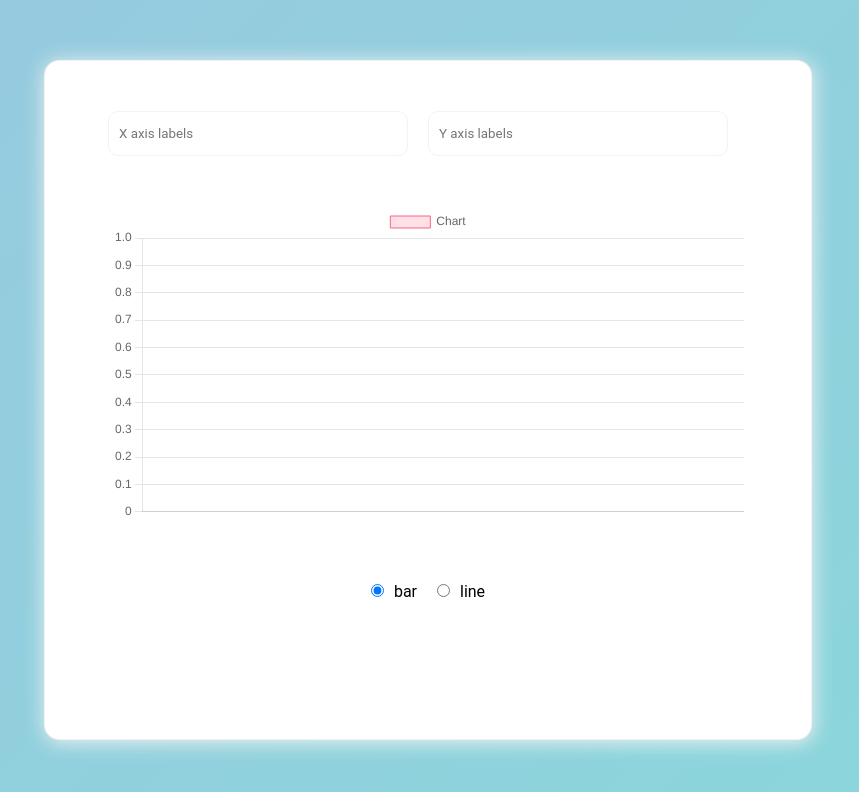
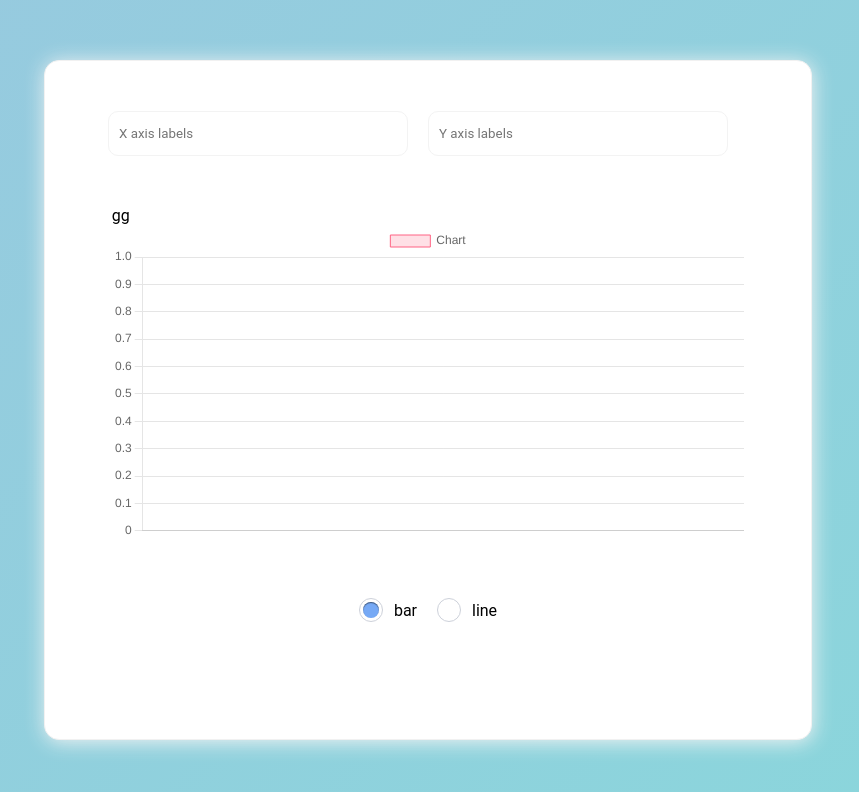
Before and after one commit to GrigoriyShkarta/react-cahrts, a React (Create React App) app: page / in a window 1280 px wide. Shown: the top 792 px of the page, without its empty margins (212-1071 px from the left). Built offline with nearby package versions, Linux system fonts and the light colour scheme.

Commit message:
оптимизировал код

```diff
--- a/src/App.js
+++ b/src/App.js
@@ -1,83 +1,38 @@
 import {useState} from "react";
 
-import {Chart as ChartJS, CategoryScale, LinearScale, BarElement, ArcElement, Title, Tooltip, Legend,
-        PointElement, LineElement,} from 'chart.js';
-import {Bar, Line} from 'react-chartjs-2';
+import {ChartTypeSwitcher, ChartInputs, Chart} from "./components";
 
-import {Checked, InputsCharts} from "./components";
+import {getChartData} from "./utils/Chart.util";
 
 import './scss/app.scss';
-
-ChartJS.register(CategoryScale, LinearScale, PointElement, LineElement, BarElement, ArcElement, Title,
-    Tooltip, Legend);
-
 
 function App() {
     const [labels, setLabels] = useState([]);
     const [numbers, setNumbers] = useState([]);
-    const [chart, setChart] = useState(0)
+    const [chartType, setChart] = useState(0);
 
-    const items = ['bar', 'line']
+    const items = ['bar', 'line'];
 
-    const updateDataX = (value) => {
-        setLabels(value)
-    }
-
-    const updateDataY = (value) => {
-        setNumbers(value)
-    }
-
-    const toggleChart = (index) => {
-        setChart(index)
-    }
-
-    const options = {
-        responsive: true,
-        plugins: {
-            legend: {
-                position: 'top',
-            }
-        },
-    };
-
-    const data = {
-        labels,
-        numbers,
-        datasets: [
-            {
-                label: 'Chart',
-                data:labels.map((label, index) => numbers[index]),
-                backgroundColor: [
-                    'rgba(255, 99, 132, 0.2)',
-                    'rgba(54, 162, 235, 0.2)',
-                    'rgba(255, 206, 86, 0.2)',
-                    'rgba(75, 192, 192, 0.2)',
-                    'rgba(153, 102, 255, 0.2)',
-                    'rgba(255, 159, 64, 0.2)',
-                ],
-                borderColor: [
-                    'rgba(255, 99, 132, 1)',
-                    'rgba(54, 162, 235, 1)',
-                    'rgba(255, 206, 86, 1)',
-                    'rgba(75, 192, 192, 1)',
-                    'rgba(153, 102, 255, 1)',
-                    'rgba(255, 159, 64, 1)',
-                ],
-                borderWidth: 1,
-            },
-        ],
-    };
+    const chartData = getChartData({labels, numbers});
 
     return (
         <div className="container">
             <header>
-                <InputsCharts updateDataX={updateDataX} updateDataY={updateDataY} blurDataX={updateDataX} blurDataY={updateDataY}/>
+                <ChartInputs
+                    updateDataX={setLabels}
+                    updateDataY={setNumbers}
+                />
             </header>
             <div className="chart">
-                {chart === 0 ? <Bar options={options} data={data}/> : null}
-                {chart === 1 ? <Line options={options} data={data}/> : null}
+                <Chart
+                    data={chartData}
+                    type={chartType}
+                />
             </div>
-            <Checked items={items} toggleChart={toggleChart}/>
+            <ChartTypeSwitcher
+                items={items}
+                toggleChart={setChart}
+            />
         </div>
     );
 }
--- /dev/null
+++ b/src/components/Chart.jsx
@@ -0,0 +1,29 @@
+import {Bar, Line} from "react-chartjs-2";
+
+import {Chart as ChartJS, CategoryScale, LinearScale, BarElement, ArcElement, Title, Tooltip, Legend,
+    PointElement, LineElement,} from 'chart.js';
+
+ChartJS.register(CategoryScale, LinearScale, PointElement, LineElement, BarElement, ArcElement, Title,
+    Tooltip, Legend);
+
+const Chart = ({type, data})=> {
+    const getChart = function(type){
+        switch(type) {
+            case 0:
+                return <Bar data={data}/>;
+            case 1:
+                return <Line data={data}/>;
+            default:
+                return null;
+        }
+    }
+
+    return (
+        <>
+            gg
+            {getChart(type, data)}
+        </>
+    );
+};
+
+export default Chart;
--- /dev/null
+++ b/src/components/ChartInputs.jsx
@@ -0,0 +1,38 @@
+import '../scss/components/_inputsCharts.scss';
+
+const getValues = (event) => {
+    return event.currentTarget.value.split(',')
+}
+
+const ChartInputs = ({updateDataX, updateDataY}) => {
+
+    const onEnterX = (event) => {
+        if (event.key === "Enter") {
+            updateDataX(getValues(event));
+        }
+    }
+
+    const onEnterY = (event) => {
+        if (event.key === "Enter") {
+            updateDataY(getValues(event));
+        }
+    }
+
+    const onBlurY = (event) => {
+        updateDataY(getValues(event));
+    }
+
+    const onBlurX = (event) => {
+        updateDataX(getValues(event));
+    }
+
+    return (
+        <div className="inputs" >
+            <input onKeyDown={onEnterX} onBlur={onBlurX} placeholder="X axis labels"/>
+            <input onKeyDown={onEnterY} onBlur={onBlurY} placeholder="Y axis labels"/>
+        </div>
+    );
+};
+
+
+export default ChartInputs;
--- a/src/components/Checked.jsx
+++ b/src/components/ChartTypeSwitcher.jsx
@@ -2,7 +2,7 @@ import {useState} from "react";
 
 import '../scss/components/_cheked.scss'
 
-const Checked = ({items, toggleChart}) => {
+const ChartTypeSwitcher = ({items, toggleChart}) => {
     const [activeItem, setActiveItem] = useState(0);
 
     const onSelectItem = (index) => {
@@ -35,4 +35,4 @@ const Checked = ({items, toggleChart}) => {
     );
 };
 
-export default Checked;
+export default ChartTypeSwitcher;
--- a/src/components/InputsCharts.jsx
+++ /dev/null
@@ -1,47 +0,0 @@
-import {useEffect, useRef, useState} from "react";
-
-import '../scss/components/_inputsCharts.scss'
-
-const InputsCharts = ({updateDataX, updateDataY, blurDataX, blurDataY}) => {
-
-    // useEffect(() => {
-    //     document.body.addEventListener('click', updateData)
-    // }, [])
-    //
-    // const inputRef = useRef();
-
-    const updateData = (event) => {
-        event.currentTarget.value.split(',')
-    }
-
-    const onSelectX = (event) => {
-        if (event.key === "Enter") {
-            updateDataX(event.currentTarget.value.split(','))
-        }
-
-    }
-
-    const onSelectY = (event) => {
-        if (event.key === "Enter") {
-            updateDataY(event.currentTarget.value.split(','));
-        }
-    }
-
-    const updChartY = (event) => {
-        blurDataX(event.currentTarget.value.split(','))
-    }
-
-    const updChartX = (event) => {
-        blurDataY(event.target.value.split(','))
-    }
-
-    return (
-        <div className="inputs" >
-            <input onKeyDown={onSelectX} onBlur={updChartY} placeholder="X axis labels"/>
-            <input onKeyDown={onSelectY} onBlur={updChartX} placeholder="Y axis labels"/>
-        </div>
-    );
-};
-
-
-export default InputsCharts;
--- a/src/components/index.js
+++ b/src/components/index.js
@@ -1,2 +1,3 @@
-export {default as Checked} from "./Checked";
-export {default as InputsCharts} from "./InputsCharts"
+export {default as ChartInputs} from "./ChartInputs";
+export {default as ChartTypeSwitcher} from "./ChartTypeSwitcher"
+export {default as Chart} from "./Chart"
--- a/src/scss/app.scss
+++ b/src/scss/app.scss
@@ -1,6 +1,5 @@
 @import "libs/normalize";
 @import "libs/animation";
-@import "./adaptive";
 
 .container {
   position: absolute;
@@ -28,3 +27,5 @@ header {
   margin: 50px auto;
   width: 95%;
 }
+
+@import "chartAdaptive";
--- a/src/scss/components/_cheked.scss
+++ b/src/scss/components/_cheked.scss
@@ -12,6 +12,48 @@
 
   &__input {
     cursor: pointer;
-    margin-right: 10px;
+    position: absolute;
+    z-index: -1;
+    opacity: 0;
+    margin: 10px 0 0 7px;
+  }
+
+  &__text {
+    position: relative;
+    padding: 0 0 0 35px;
+    cursor: pointer;
+  }
+
+  &__text:before {
+    content: '';
+    position: absolute;
+    top: -3px;
+    left: 0;
+    width: 22px;
+    height: 22px;
+    border: 1px solid #CDD1DA;
+    border-radius: 50%;
+    background: #FFF;
+  }
+
+  &__text:after {
+    content: '';
+    position: absolute;
+    top: 1px;
+    left: 4px;
+    width: 16px;
+    height: 16px;
+    border-radius: 50%;
+    background: #76a9f5;
+    box-shadow: inset 0 1px 1px rgba(0,0,0,.5);
+    opacity: 0;
+    transition: .2s;
   }
 }
+
+.radio input:checked + .radio__text:after {
+  opacity: 1;
+}
+.radio input:focus + .radio__text:before {
+  box-shadow: 0 0 0 3px rgba(130,222,217, .5);
+}
--- a/src/scss/components/_inputsCharts.scss
+++ b/src/scss/components/_inputsCharts.scss
@@ -8,7 +8,7 @@
     padding: 0 10px;
 
     &:hover {
-      box-shadow: -2px 3px 14px 2px rgba(255,84,66,0.76);
+      box-shadow: -2px 3px 14px 2px rgba(105, 151, 187, 0.76);
     }
   }
 }
--- /dev/null
+++ b/src/utils/Chart.util.js
@@ -0,0 +1,38 @@
+
+
+export function getChartData({
+        labels,
+        numbers
+    })
+
+
+
+{
+    return {
+        labels,
+        numbers,
+        datasets: [
+            {
+                label: 'Chart',
+                data:labels.map((label, index) => numbers[index]),
+                backgroundColor: [
+                    'rgba(255, 99, 132, 0.2)',
+                    'rgba(54, 162, 235, 0.2)',
+                    'rgba(255, 206, 86, 0.2)',
+                    'rgba(75, 192, 192, 0.2)',
+                    'rgba(153, 102, 255, 0.2)',
+                    'rgba(255, 159, 64, 0.2)',
+                ],
+                borderColor: [
+                    'rgba(255, 99, 132, 1)',
+                    'rgba(54, 162, 235, 1)',
+                    'rgba(255, 206, 86, 1)',
+                    'rgba(75, 192, 192, 1)',
+                    'rgba(153, 102, 255, 1)',
+                    'rgba(255, 159, 64, 1)',
+                ],
+                borderWidth: 1,
+            },
+        ],
+    }
+}
```
Also changed, not shown: src/scss/chartAdaptive.scss (renamed from src/scss/adaptive.scss).
